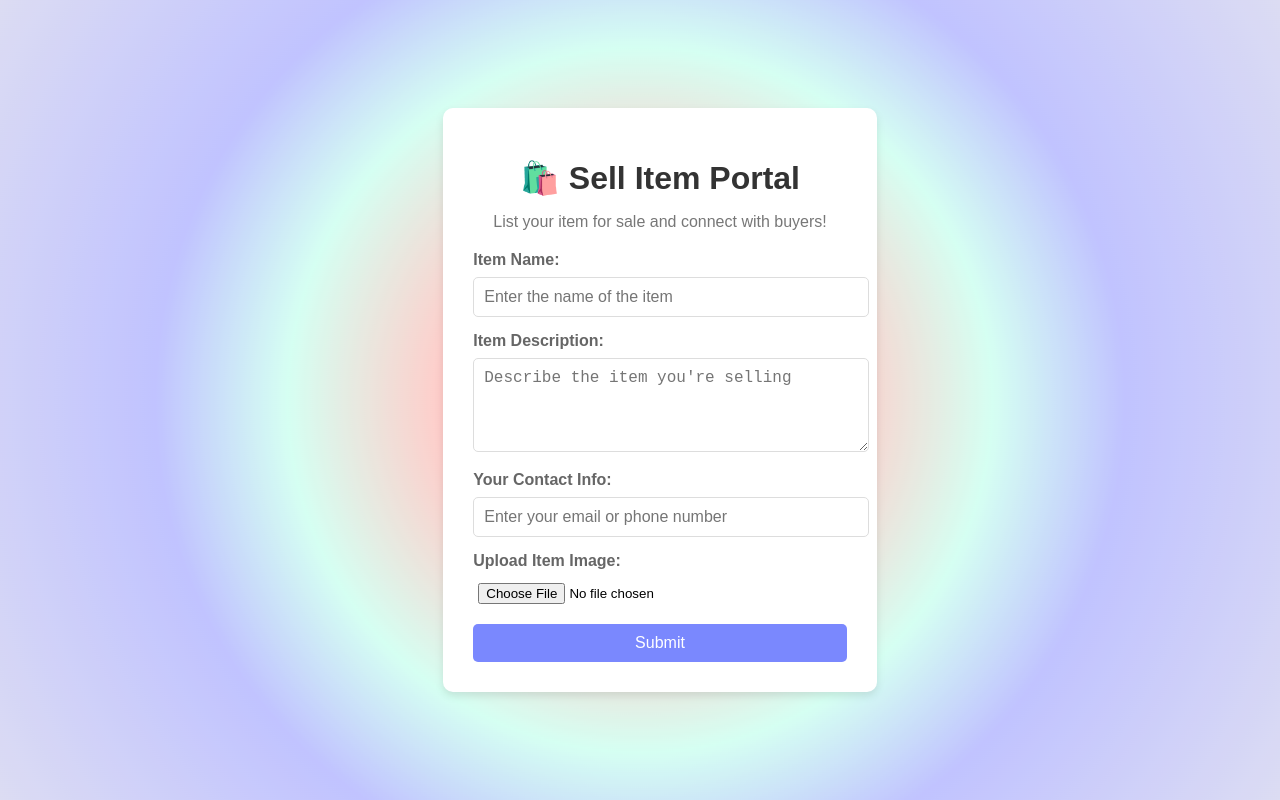
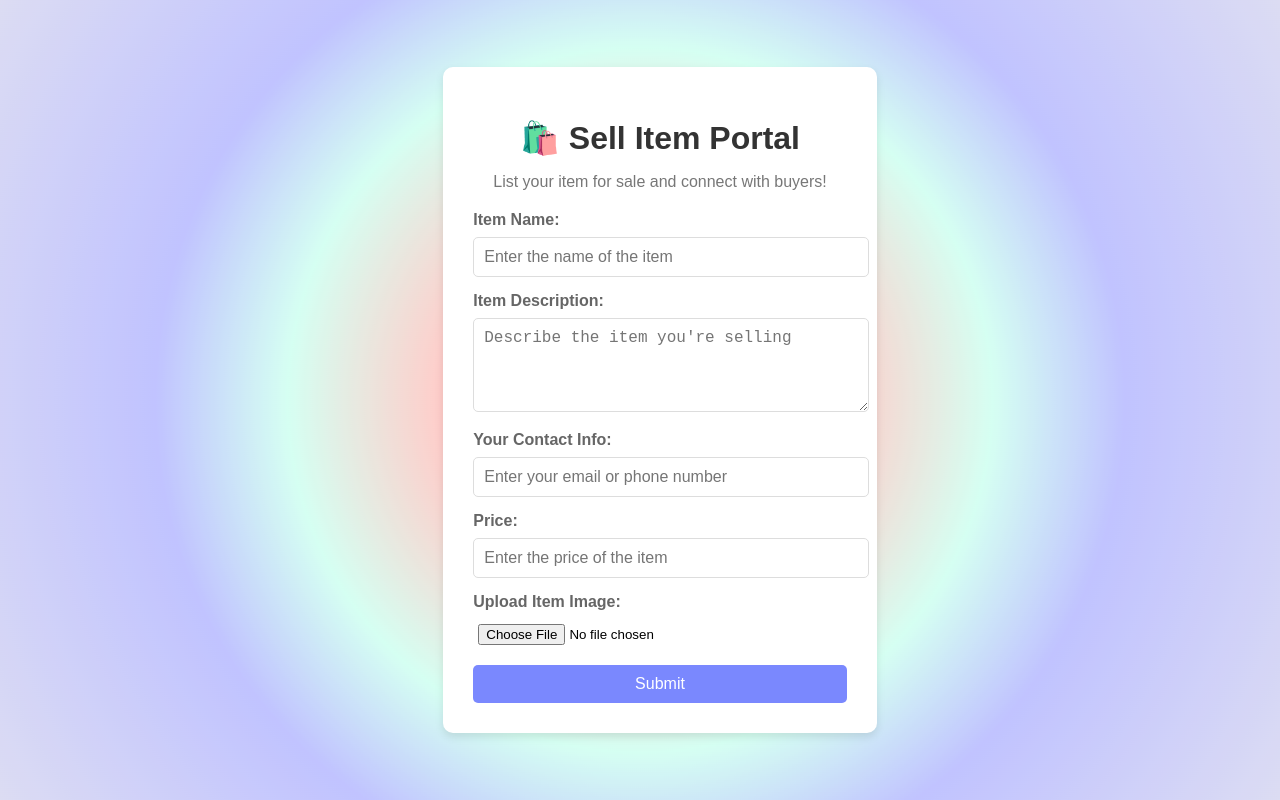
Before and after one commit to Amisha2700/hostelbuddie, a React (Vite) app in the folder frontend_main/hb_login/: page /sell in a window 1280 px wide. Built offline with nearby package versions, Linux system fonts and the light colour scheme.

Commit message:
added price in sell form

```diff
--- a/frontend_main/hb_login/src/sell.jsx
+++ b/frontend_main/hb_login/src/sell.jsx
@@ -7,6 +7,7 @@ const Sell = () => {
     itemDescription: '',
     contactInfo: '',
     itemImage: null,
+     price: ''
   });
 
   const handleChange = (e) => {
@@ -34,6 +35,7 @@ const Sell = () => {
       itemDescription: '',
       contactInfo: '',
       itemImage: null,
+       price: ''
     });
   };
 
@@ -84,6 +86,19 @@ const Sell = () => {
               placeholder="Enter your email or phone number"
             />
           </div>
+          <div className="form-group">
+            <label htmlFor="price" className="label">Price:</label>
+            <input
+              type="number"
+              id="price"
+              name="price"
+              value={formData.price}
+              onChange={handleChange}
+              required
+              className="input"
+              placeholder="Enter the price of the item"
+            />
+          </div>
 
           <div className="form-group">
             <label htmlFor="itemImage" className="label">Upload Item Image:</label>
```
